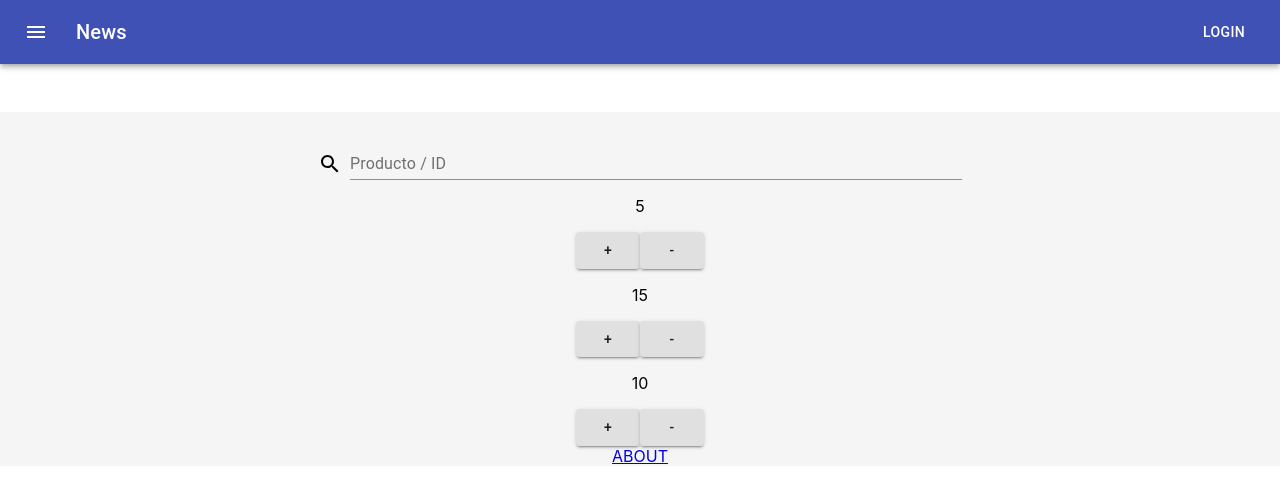
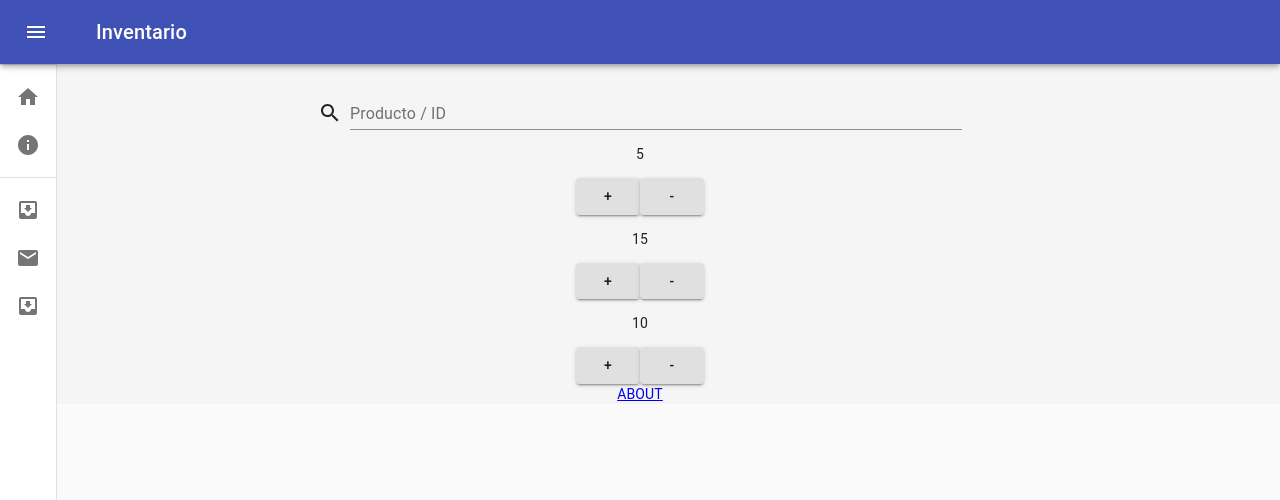
Before and after one commit to JohnnyBannanis/inventarioFront, a React (Create React App) app: page / in a window 1280 px wide. Shown: the top 500 px of the page. Built offline with nearby package versions, Linux system fonts and the light colour scheme; the HTML template or start-up script is replaced by a standard one.

Commit message:
sidebar drawer include in NavBar.js - move to path w ListItems

```diff
--- a/src/App.js
+++ b/src/App.js
@@ -2,14 +2,14 @@
 import './Style.css';
 import Home from './components/Home'
 import About from './components/About'
-import Navbar from './components/Navbar'
+import NavBar from './components/NavBar'
 import {Switch, Route} from 'react-router-dom'
 
 
 function App() {
   return (
     <div className="App">
-      <Navbar/>
+      <NavBar/>
       <Switch>
         <Route path="/" exact component={Home}/>
         <Route path="/about" exact component={About}/>
--- a/src/components/About.js
+++ b/src/components/About.js
@@ -1,10 +1,15 @@
 import {Link} from 'react-router-dom'
+import Container from '@material-ui/core/Container'
+import SearchBar from './SearchBar';
 
 function About(){
     return(
     <div>
-        <p>Pagina About muestra contenido muy about About nada</p>
-        <Link to='/'>Home</Link>
+        <Container className="Container">
+          <SearchBar/>
+          <p>Pagina About muestra contenido muy about About nada</p>
+          <Link to='/'>Home</Link>
+        </Container>
     </div>
     );
 }
--- a/src/components/Home.js
+++ b/src/components/Home.js
@@ -13,7 +13,6 @@ function Home(){
             <Contador initial="15" />
             <Contador initial="10" />
             <Link to='/about'>ABOUT</Link>
-
         </Container>
     </div>
     );
--- a/src/components/Navbar.js
+++ b/src/components/Navbar.js
@@ -1,40 +1,173 @@
 import React from 'react';
-import { makeStyles } from '@material-ui/core/styles';
+import {Link} from 'react-router-dom'
+import clsx from 'clsx';
+import { makeStyles, useTheme } from '@material-ui/core/styles';
+import Drawer from '@material-ui/core/Drawer';
 import AppBar from '@material-ui/core/AppBar';
 import Toolbar from '@material-ui/core/Toolbar';
+import List from '@material-ui/core/List';
+import CssBaseline from '@material-ui/core/CssBaseline';
 import Typography from '@material-ui/core/Typography';
-import Button from '@material-ui/core/Button';
+import Divider from '@material-ui/core/Divider';
 import IconButton from '@material-ui/core/IconButton';
 import MenuIcon from '@material-ui/icons/Menu';
+import ChevronLeftIcon from '@material-ui/icons/ChevronLeft';
+import ChevronRightIcon from '@material-ui/icons/ChevronRight';
+import ListItem from '@material-ui/core/ListItem';
+import ListItemIcon from '@material-ui/core/ListItemIcon';
+import ListItemText from '@material-ui/core/ListItemText';
+
+import InboxIcon from '@material-ui/icons/MoveToInbox';
+import MailIcon from '@material-ui/icons/Mail';
+
+import HomeIcon from '@material-ui/icons/Home';
+import InfoIcon from '@material-ui/icons/Info';
+const drawerWidth = 240;
 
 const useStyles = makeStyles((theme) => ({
   root: {
-    flexGrow: 1,
+    display: 'flex',
+    flexGrow:1,
+  },
+  appBar: {
+    zIndex: theme.zIndex.drawer + 1,
+    transition: theme.transitions.create(['width', 'margin'], {
+      easing: theme.transitions.easing.sharp,
+      duration: theme.transitions.duration.leavingScreen,
+    }),
+  },
+  appBarShift: {
+    marginLeft: drawerWidth,
+    width: `calc(100% - ${drawerWidth}px)`,
+    transition: theme.transitions.create(['width', 'margin'], {
+      easing: theme.transitions.easing.sharp,
+      duration: theme.transitions.duration.enteringScreen,
+    }),
   },
   menuButton: {
-    marginRight: theme.spacing(2),
+    marginRight: 36,
   },
-  title: {
+  hide: {
+    display: 'none',
+  },
+  drawer: {
+    width: drawerWidth,
+    flexShrink: 0,
+    whiteSpace: 'nowrap',
+  },
+  drawerOpen: {
+    width: drawerWidth,
+    transition: theme.transitions.create('width', {
+      easing: theme.transitions.easing.sharp,
+      duration: theme.transitions.duration.enteringScreen,
+    }),
+  },
+  drawerClose: {
+    transition: theme.transitions.create('width', {
+      easing: theme.transitions.easing.sharp,
+      duration: theme.transitions.duration.leavingScreen,
+    }),
+    overflowX: 'hidden',
+    width: theme.spacing(7) + 1,
+    [theme.breakpoints.up('sm')]: {
+      width: theme.spacing(7) + 1,
+    },
+  },
+  toolbar: {
+    display: 'flex',
+    alignItems: 'center',
+    justifyContent: 'flex-end',
+    padding: theme.spacing(0, 1),
+    // necessary for content to be below app bar
+    ...theme.mixins.toolbar,
+  },
+  content: {
     flexGrow: 1,
+    paddingLeft: theme.spacing(3),
   },
 }));
 
-export default function Navbar() {
+export default function MiniDrawer() {
   const classes = useStyles();
+  const theme = useTheme();
+  const [open, setOpen] = React.useState(false);
+
+  const handleDrawerOpen = () => {
+    setOpen(true);
+  };
+
+  const handleDrawerClose = () => {
+    setOpen(false);
+  };
 
   return (
     <div className={classes.root}>
-      <AppBar position="static">
+      <CssBaseline />
+      <AppBar
+        position="fixed"
+        className={clsx(classes.appBar, {
+          [classes.appBarShift]: open,
+        })}
+      >
         <Toolbar>
-          <IconButton edge="start" className={classes.menuButton} color="inherit" aria-label="menu">
+          <IconButton
+            color="inherit"
+            aria-label="open drawer"
+            onClick={handleDrawerOpen}
+            edge="start"
+            className={clsx(classes.menuButton, {
+              [classes.hide]: open,
+            })}
+          >
             <MenuIcon />
           </IconButton>
-          <Typography variant="h6" className={classes.title}>
-            News
+          <Typography variant="h6" noWrap>
+            Inventario
           </Typography>
-          <Button color="inherit">Login</Button>
         </Toolbar>
       </AppBar>
+
+      <Drawer
+        variant="permanent"
+        className={clsx(classes.drawer, {
+          [classes.drawerOpen]: open,
+          [classes.drawerClose]: !open,
+        })}
+        classes={{
+          paper: clsx({
+            [classes.drawerOpen]: open,
+            [classes.drawerClose]: !open,
+          }),
+        }}
+      >
+        <div className={classes.toolbar}>
+          <IconButton onClick={handleDrawerClose}>
+            {theme.direction === 'rtl' ? <ChevronRightIcon /> : <ChevronLeftIcon />}
+          </IconButton>
+        </div>
+        <Divider />
+        <List>
+          <ListItem button component={Link} to="/">
+            <ListItemIcon><HomeIcon /></ListItemIcon>
+            <ListItemText primary="Home" />
+          </ListItem>
+
+          <ListItem button component={Link} to="/about">
+            <ListItemIcon><InfoIcon /></ListItemIcon>
+            <ListItemText primary="About" />
+          </ListItem>
+
+        </List>
+        <Divider />
+        <List>
+          {['All mail', 'Trash', 'Spam'].map((text, index) => (
+            <ListItem button key={text}>
+              <ListItemIcon>{index % 2 === 0 ? <InboxIcon /> : <MailIcon />}</ListItemIcon>
+              <ListItemText primary={text} />
+            </ListItem>
+          ))}
+        </List>
+      </Drawer>
     </div>
   );
 }
--- a/src/components/SearchBar.js
+++ b/src/components/SearchBar.js
@@ -6,7 +6,7 @@ import { useState } from 'react';
 
 const useStyles = makeStyles((theme) => ({
   margin: {
-    paddingTop:20,
+    paddingTop:34,
   },
 }));
 
```
